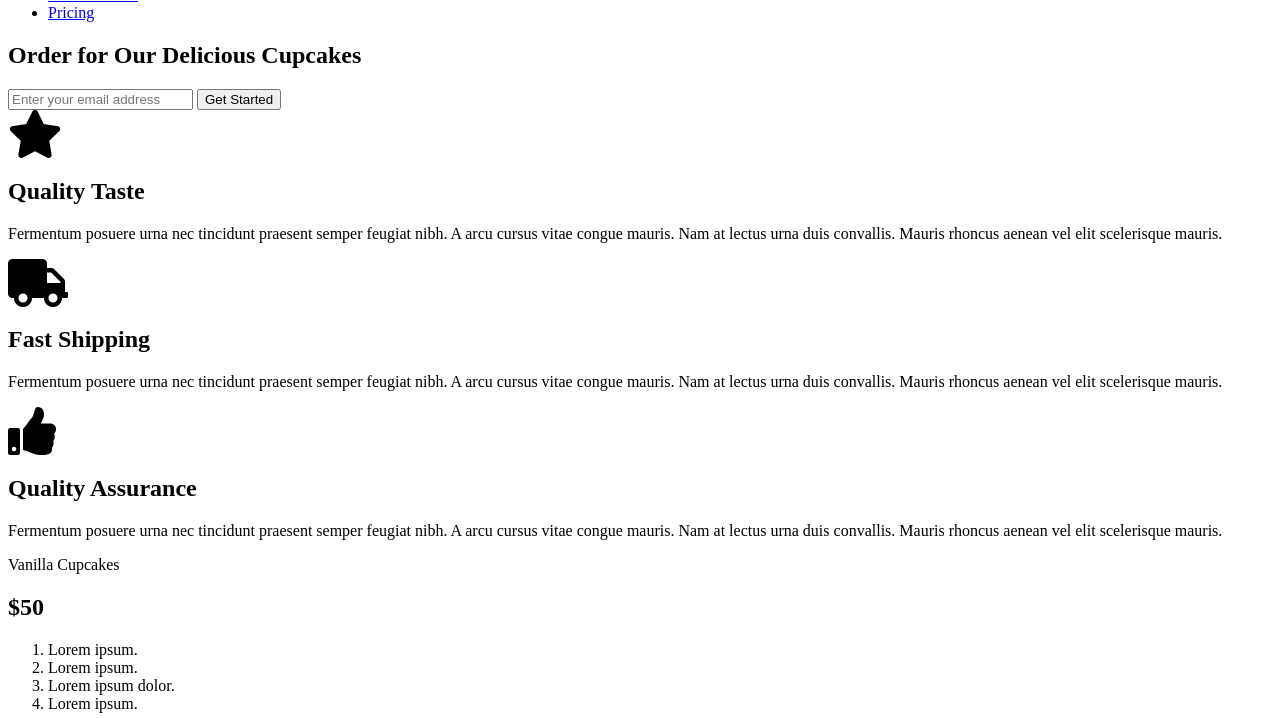
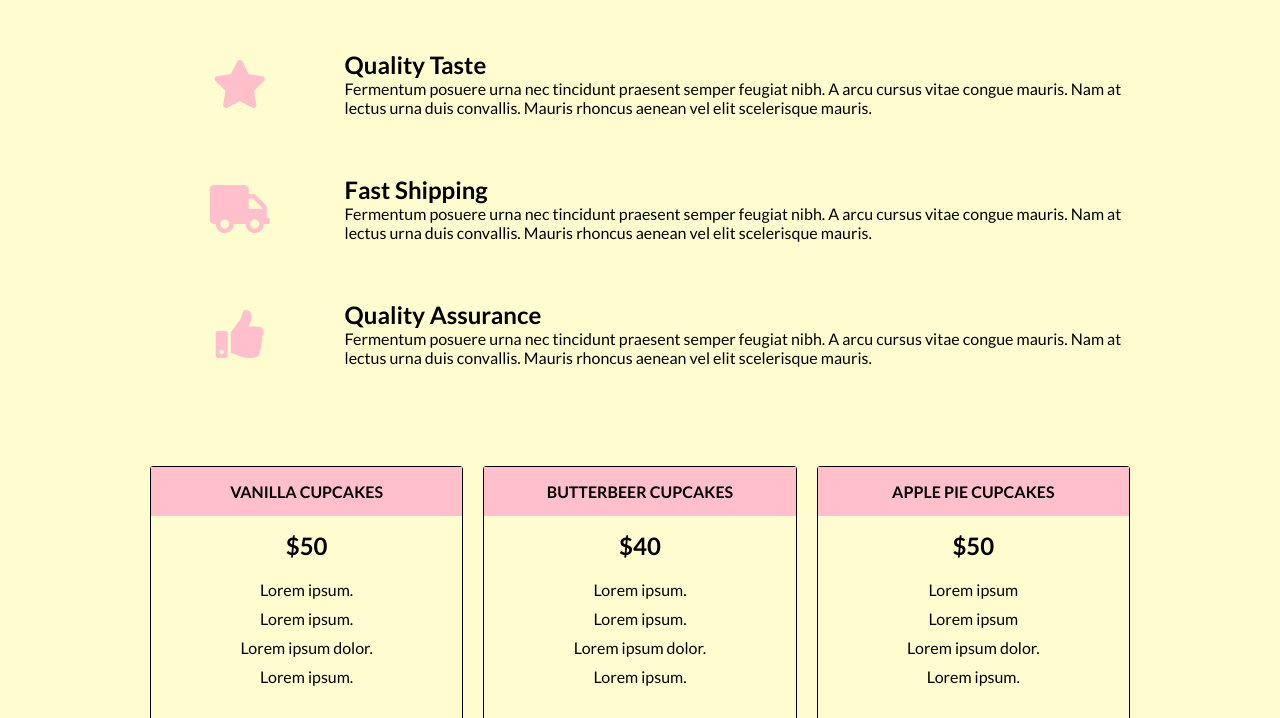
Before and after one commit to shmorteen/animated-computing-machine, a plain HTML site: page index.html in a window 1280 px wide. Shown: the part 278-996 px from the top of the page. Drawn offline with Linux system fonts and the light colour scheme.

Commit message:
refrenced style.css

```diff
--- a/index.html
+++ b/index.html
@@ -10,6 +10,8 @@
   integrity="sha384-50oBUHEmvpQ+1lW4y57PTFmhCaXp0ML5d60M1M7uH2+nqUivzIebhndOJK28anvf"
   crossorigin="anonymous"
 />
+<link rel ="stylesheet" href="style.css">
+</head>g
 <div id="page-wrapper">
   <header id="header">
     <div class="logo" style="text-align:center">
```
